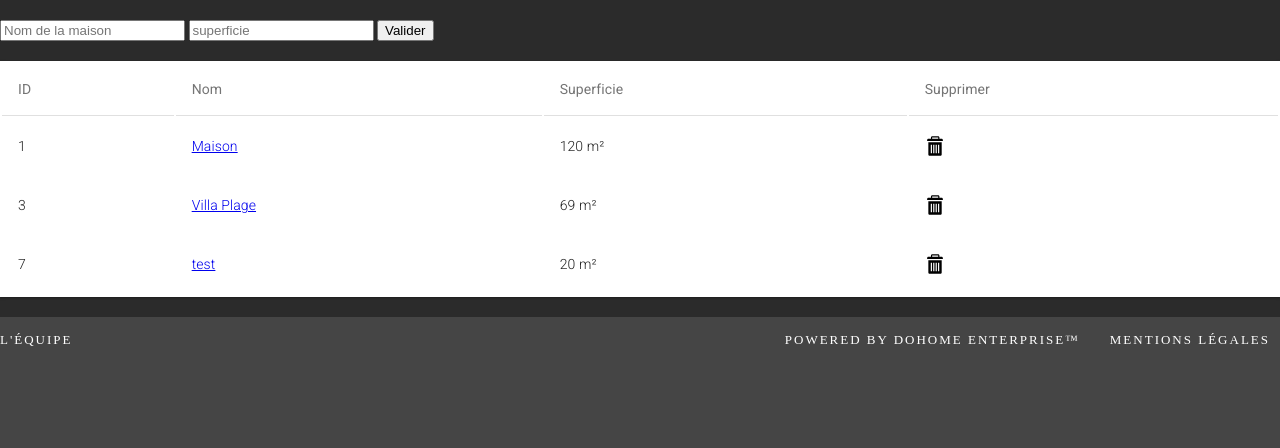
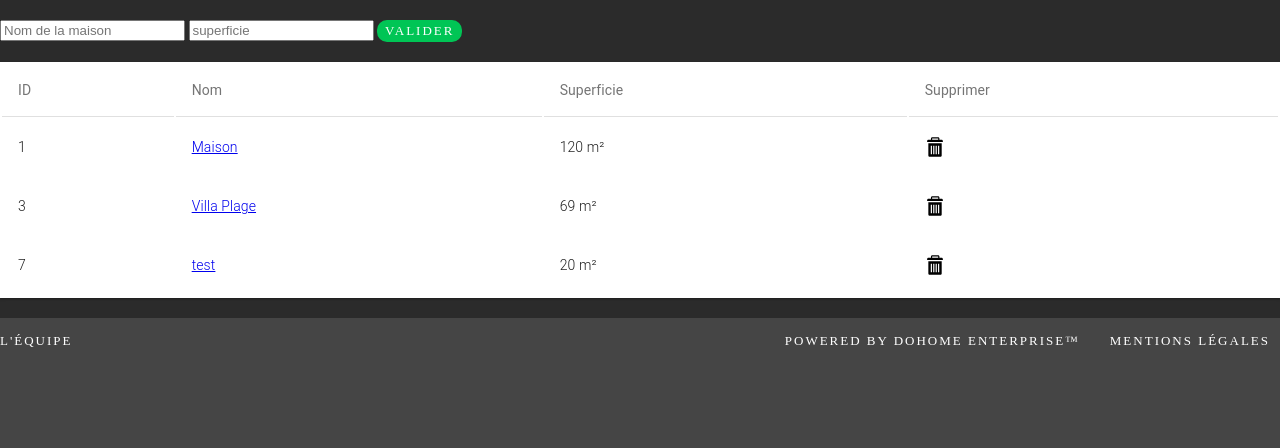
Before and after one commit to Nicolass-B/dohome_enterprise, a PHP site: page /controller/maison.php in a window 1280 px wide. Shown: the part 99-547 px from the top of the page. Run offline with PHP 8.4, Linux system fonts and the light colour scheme; the visitor is signed in with stand-in values (Sample User, id 1); data comes from the database, SQL or seed files in the repository; data that the repository does not hold is empty.

Commit message:
amélioration de la vue des maisons/capteurs/pieces

```diff
--- a/controller/dashboard.php
+++ b/controller/dashboard.php
@@ -8,6 +8,5 @@
 if (!isset($_SESSION)) {session_start();}
 //include ('../modele/maison.php');
 
-//$affichePieces = getPiecesMaison($bdd,$_SESSION['id_maison']);
 
 include '../vue/dashboard.php';
--- a/css/maison.css
+++ b/css/maison.css
@@ -95,3 +95,17 @@
     text-align: center;
     color: white;
 }
+
+
+
+#bouton4 {
+    width: auto;
+    font-family: "PT Sans";
+    text-transform: uppercase;
+    letter-spacing: 2px;
+    background-color: #00c555;
+    color: white;
+    border-radius: 10px;
+    border: 2px solid #00c555;
+    font-size: 13px;
+}
--- a/css/tableau.css
+++ b/css/tableau.css
@@ -1,3 +1,18 @@
+
+#bouton3 {
+    width: auto;
+    font-family: "PT Sans";
+    text-transform: uppercase;
+    letter-spacing: 2px;
+    background-color: #00c555;
+    color: white;
+    border-radius: 10px;
+    border: 2px solid #00c555;
+    font-size: 13px;
+}
+
+
+
 /* -- import Roboto Font ---------------------------- */
 @import "https://fonts.googleapis.com/css?family=Roboto:400,100,100italic,300,300italic,400italic,500,500italic,700,700italic,900,900italic&subset=latin,cyrillic";
 /* -- You can use this tables in Bootstrap (v3) projects. -- */
--- a/vue/mes_maisons.php
+++ b/vue/mes_maisons.php
@@ -21,7 +21,7 @@ if (!isset($_SESSION)) {
     <form method="POST" action="../controller/maison.php">
         <input type="text" name="nom" placeholder="Nom de la maison" required/>
         <input type="text" name="superficie" placeholder="superficie" required/>
-        <input type="submit" name="envoi" value="Valider"/>
+        <input id="bouton4" type="submit" name="envoi" value="Valider"/>
     </form>
 </div>
 <br>
--- a/vue/mes_pieces.php
+++ b/vue/mes_pieces.php
@@ -18,7 +18,7 @@ if (!isset($_SESSION)) {session_start();}
     <form method="POST" action="../controller/piece.php?maison=<?php echo $idmaison ?>">
         <input type="text" name="nom_piece" placeholder="Nom de la pièce" required/>
         <input type="text" name="superficie" placeholder="Superficie" required/>
-        <input type="submit" name="envoi" value="Valider" />
+        <input id="bouton4" type="submit" name="envoi" value="Valider" />
     </form>
 </div>
 <br>
```
Also changed, not shown: vue/capteur.php (+11 -4 lines).
